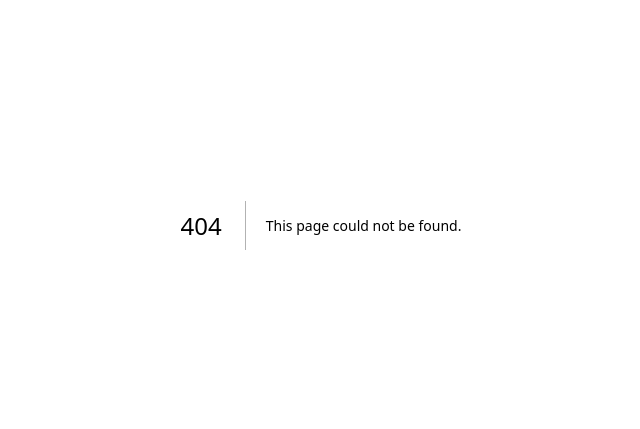
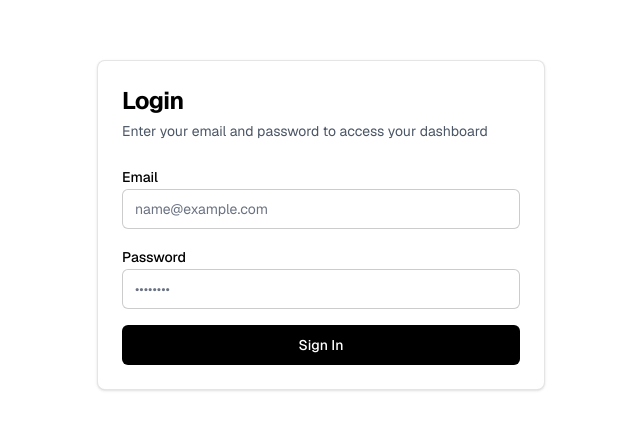
Before and after one commit to fazliddindehkanoff/Mini-SAAS-Dashboard, a Next.js app: page /login in a window 1280 px wide. Before the commit this address had no page. Shown: the part 175-604 px from the top of the page, without its empty margins (319-959 px from the left). Built offline with nearby package versions, Linux system fonts and the light colour scheme.

Commit message:
feat: add login page with form
- Create login page with email and password fields
- Add form validation
- Redirect to dashboard on submit
- Update root page to redirect to login

```diff
--- /dev/null
+++ b/app/login/page.tsx
@@ -0,0 +1,72 @@
+"use client"
+
+import { useState } from "react"
+import { useRouter } from "next/navigation"
+import { Button } from "@/components/ui/button"
+import { Input } from "@/components/ui/input"
+import { Card, CardContent, CardDescription, CardHeader, CardTitle } from "@/components/ui/card"
+
+export default function LoginPage() {
+  const router = useRouter()
+  const [email, setEmail] = useState("")
+  const [password, setPassword] = useState("")
+  const [isLoading, setIsLoading] = useState(false)
+
+  const handleSubmit = async (e: React.FormEvent) => {
+    e.preventDefault()
+    setIsLoading(true)
+
+    // TODO: Replace with actual API call
+    setTimeout(() => {
+      setIsLoading(false)
+      // For now, just redirect to dashboard
+      router.push("/dashboard")
+    }, 1000)
+  }
+
+  return (
+    <div className="flex min-h-screen items-center justify-center bg-white dark:bg-black p-4">
+      <Card className="w-full max-w-md">
+        <CardHeader className="space-y-1">
+          <CardTitle className="text-2xl font-bold">Login</CardTitle>
+          <CardDescription>
+            Enter your email and password to access your dashboard
+          </CardDescription>
+        </CardHeader>
+        <CardContent>
+          <form onSubmit={handleSubmit} className="space-y-4">
+            <div className="space-y-2">
+              <label htmlFor="email" className="text-sm font-medium">
+                Email
+              </label>
+              <Input
+                id="email"
+                type="email"
+                placeholder="name@example.com"
+                value={email}
+                onChange={(e) => setEmail(e.target.value)}
+                required
+              />
+            </div>
+            <div className="space-y-2">
+              <label htmlFor="password" className="text-sm font-medium">
+                Password
+              </label>
+              <Input
+                id="password"
+                type="password"
+                placeholder="••••••••"
+                value={password}
+                onChange={(e) => setPassword(e.target.value)}
+                required
+              />
+            </div>
+            <Button type="submit" className="w-full" disabled={isLoading}>
+              {isLoading ? "Signing in..." : "Sign In"}
+            </Button>
+          </form>
+        </CardContent>
+      </Card>
+    </div>
+  )
+}
--- a/app/page.tsx
+++ b/app/page.tsx
@@ -1,65 +1,5 @@
-import Image from "next/image";
+import { redirect } from "next/navigation"
 
 export default function Home() {
-  return (
-    <div className="flex min-h-screen items-center justify-center bg-zinc-50 font-sans dark:bg-black">
-      <main className="flex min-h-screen w-full max-w-3xl flex-col items-center justify-between py-32 px-16 bg-white dark:bg-black sm:items-start">
-        <Image
-          className="dark:invert"
-          src="/next.svg"
-          alt="Next.js logo"
-          width={100}
-          height={20}
-          priority
-        />
-        <div className="flex flex-col items-center gap-6 text-center sm:items-start sm:text-left">
-          <h1 className="max-w-xs text-3xl font-semibold leading-10 tracking-tight text-black dark:text-zinc-50">
-            To get started, edit the page.tsx file.
-          </h1>
-          <p className="max-w-md text-lg leading-8 text-zinc-600 dark:text-zinc-400">
-            Looking for a starting point or more instructions? Head over to{" "}
-            <a
-              href="https://vercel.com/templates?framework=next.js&utm_source=create-next-app&utm_medium=appdir-template-tw&utm_campaign=create-next-app"
-              className="font-medium text-zinc-950 dark:text-zinc-50"
-            >
-              Templates
-            </a>{" "}
-            or the{" "}
-            <a
-              href="https://nextjs.org/learn?utm_source=create-next-app&utm_medium=appdir-template-tw&utm_campaign=create-next-app"
-              className="font-medium text-zinc-950 dark:text-zinc-50"
-            >
-              Learning
-            </a>{" "}
-            center.
-          </p>
-        </div>
-        <div className="flex flex-col gap-4 text-base font-medium sm:flex-row">
-          <a
-            className="flex h-12 w-full items-center justify-center gap-2 rounded-full bg-foreground px-5 text-background transition-colors hover:bg-[#383838] dark:hover:bg-[#ccc] md:w-[158px]"
-            href="https://vercel.com/new?utm_source=create-next-app&utm_medium=appdir-template-tw&utm_campaign=create-next-app"
-            target="_blank"
-            rel="noopener noreferrer"
-          >
-            <Image
-              className="dark:invert"
-              src="/vercel.svg"
-              alt="Vercel logomark"
-              width={16}
-              height={16}
-            />
-            Deploy Now
-          </a>
-          <a
-            className="flex h-12 w-full items-center justify-center rounded-full border border-solid border-black/[.08] px-5 transition-colors hover:border-transparent hover:bg-black/[.04] dark:border-white/[.145] dark:hover:bg-[#1a1a1a] md:w-[158px]"
-            href="https://nextjs.org/docs?utm_source=create-next-app&utm_medium=appdir-template-tw&utm_campaign=create-next-app"
-            target="_blank"
-            rel="noopener noreferrer"
-          >
-            Documentation
-          </a>
-        </div>
-      </main>
-    </div>
-  );
+  redirect("/login")
 }
```
